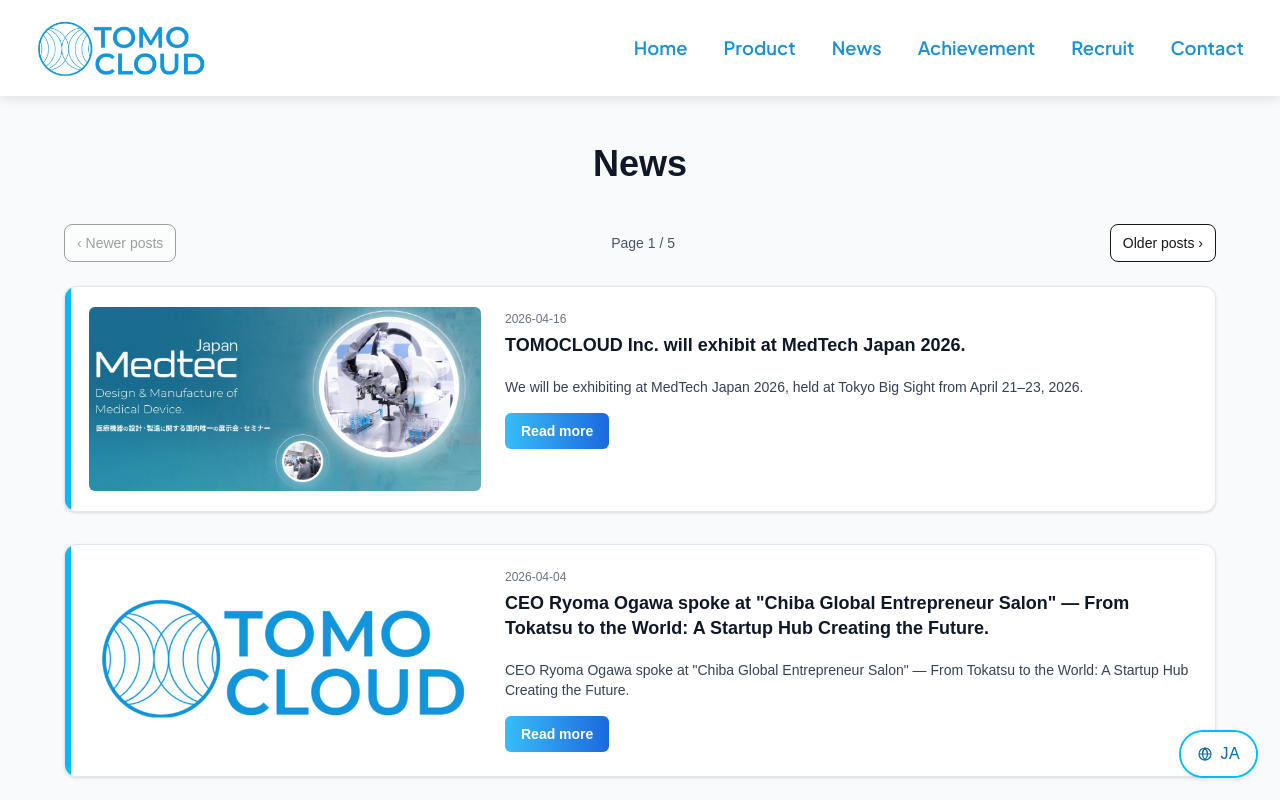
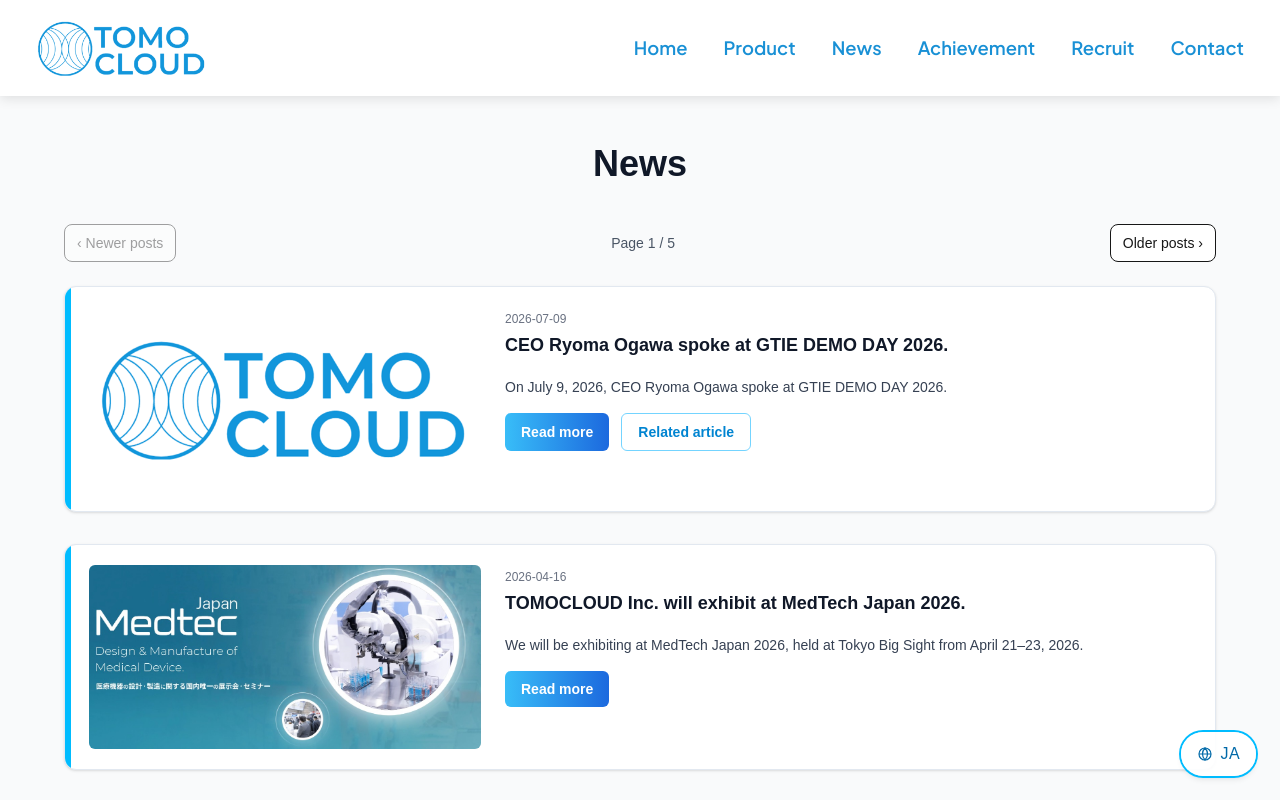
Before and after one commit to TOMOCLOUD/HP, a Next.js app: page /en/news in a window 1280 px wide. Shown: the top 800 px of the page. Built offline with nearby package versions, Linux system fonts and the light colour scheme.

Commit message:
add: GTIE DEMO DAY 2026登壇ニュースを追加(関連記事リンク対応)

```diff
--- a/app/[locale]/news/page.tsx
+++ b/app/[locale]/news/page.tsx
@@ -18,6 +18,7 @@ function NewsPageInner() {
     image: string;
     text: string;
     url?: string;
+    url2?: string;
   }> = t?.items ?? [];
 
   const total = newsList.length;
@@ -119,8 +120,9 @@ function NewsPageInner() {
                       </h2>
                       <p className="mt-2 text-[13.5px] sm:text-sm text-gray-700">{news.text}</p>
 
+                      {((news.url && news.url.trim() !== '') || (news.url2 && news.url2.trim() !== '')) && (
+                        <div className="mt-3 sm:mt-4 flex flex-wrap gap-2 sm:gap-3">
                           {news.url && news.url.trim() !== '' && (
-                        <div className="mt-3 sm:mt-4">
                             <a
                               href={news.url}
                               target="_blank"
@@ -134,6 +136,21 @@ function NewsPageInner() {
                             >
                               {t?.more ?? 'Read more'}
                             </a>
+                          )}
+                          {news.url2 && news.url2.trim() !== '' && (
+                            <a
+                              href={news.url2}
+                              target="_blank"
+                              rel="noopener noreferrer"
+                              className="inline-flex items-center justify-center px-3.5 sm:px-4 py-2 rounded-md
+                                         text-sky-600 font-semibold text-sm border border-sky-300 bg-white
+                                         hover:bg-sky-50
+                                         focus:outline-none focus:ring-2 focus:ring-sky-300"
+                              aria-label={t?.moreAria2 ?? 'Open related article'}
+                            >
+                              {t?.more2 ?? 'Related article'}
+                            </a>
+                          )}
                         </div>
                       )}
                     </div>
--- a/dictionaries/en.json
+++ b/dictionaries/en.json
@@ -199,11 +199,22 @@
     "title": "News",
     "more": "Read more",
     "moreAria": "Open external link",
+    "more2": "Related article",
+    "moreAria2": "Open related article",
     "newer": "‹ Newer posts",
     "older": "Older posts ›",
     "pagerAria": "News pager",
     "pageXofY": "Page {x} / {y}",
     "items": [
+      {
+        "id": 24,
+        "title": "CEO Ryoma Ogawa spoke at GTIE DEMO DAY 2026.",
+        "date": "2026-07-09",
+        "image": "/Image/logo.png",
+        "text": "On July 9, 2026, CEO Ryoma Ogawa spoke at GTIE DEMO DAY 2026.",
+        "url": "https://gtie.jp/news/45471/",
+        "url2": "https://startup-lab.chiba-u.jp/p/8130/"
+      },
       {
         "id": 23,
         "title": "TOMOCLOUD Inc. will exhibit at MedTech Japan 2026.",
--- a/dictionaries/ja.json
+++ b/dictionaries/ja.json
@@ -201,11 +201,22 @@
     "title": "ニュース",
     "more": "詳しく見る",
     "moreAria": "詳しく見る（外部サイトへ）",
+    "more2": "関連記事",
+    "moreAria2": "関連記事を見る（外部サイトへ）",
     "newer": "‹ 新しい記事へ",
     "older": "以前の記事へ ›",
     "pagerAria": "ニュースページャー",
     "pageXofY": "Page {x} / {y}",
     "items": [
+      {
+        "id": 24,
+        "title": "GTIE DEMO DAY 2026 に小川良磨CEOが登壇しました。",
+        "date": "2026-07-09",
+        "image": "/Image/logo.png",
+        "text": "2026年7月9日、GTIE DEMO DAY 2026にて小川良磨CEOが登壇しました。",
+        "url": "https://gtie.jp/news/45471/",
+        "url2": "https://startup-lab.chiba-u.jp/p/8130/"
+      },
       {
         "id": 23,
         "title": "株式会社TOMOCLOUDが、メドテックジャパン2026に出展します。",
```
Lines whose indentation alone changed are shown as unchanged.
